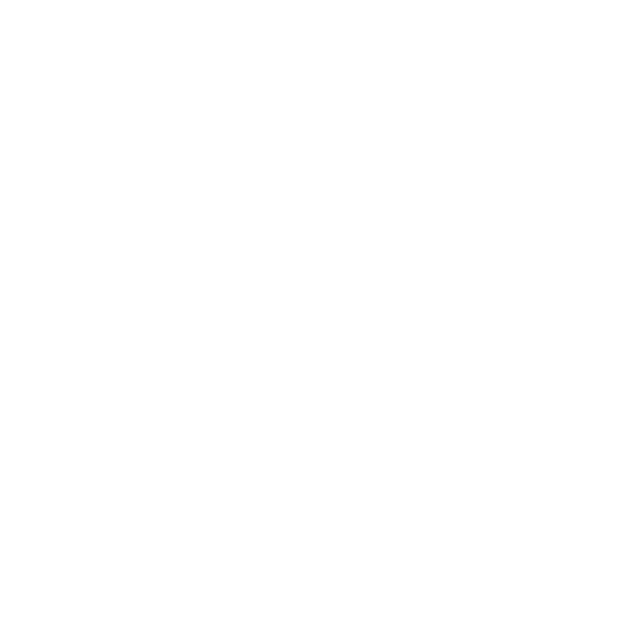
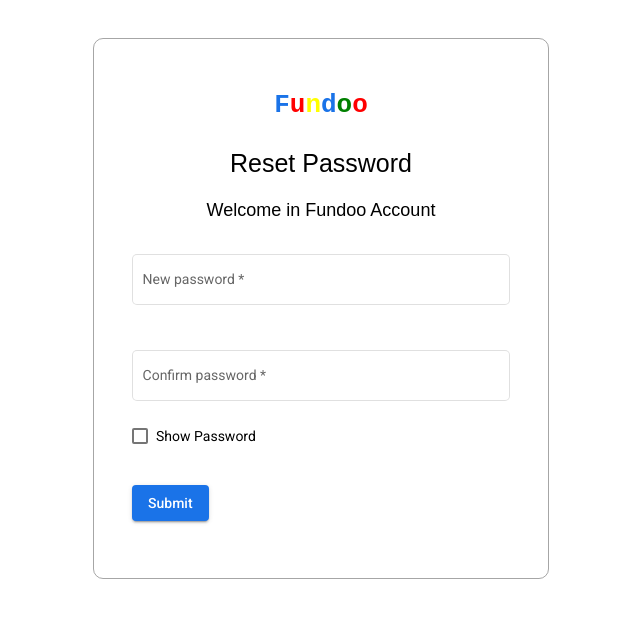
Before and after one commit to kmrshubham123/Fundoo, an Angular app in the folder fundoo/: page /resetpassword/1 in a window 1280 px wide. Before the commit this address led to /. Shown: the top 618 px of the page, without its empty margins (319-959 px from the left). Built offline with nearby package versions, Linux system fonts and the light colour scheme.

Commit message:
[Kumar Shubham]Refactor:OnSubmit event add in button and api calling

```diff
--- a/fundoo/src/app/Component/forgot-password/forgot-password.component.html
+++ b/fundoo/src/app/Component/forgot-password/forgot-password.component.html
@@ -25,7 +25,7 @@
 
     <div class="Button">
         <button mat-button >Try another way</button>
-        <button mat-raised-button>Submit</button>
+        <button (click)="onSubmit()"  mat-raised-button>Submit</button>
     </div>
  </form>
 </div>
--- a/fundoo/src/app/Component/forgot-password/forgot-password.component.ts
+++ b/fundoo/src/app/Component/forgot-password/forgot-password.component.ts
@@ -1,6 +1,6 @@
 import { Component, OnInit } from '@angular/core';
 import { FormBuilder, FormGroup, Validators } from '@angular/forms';
-
+import { UserService } from '../../services/userService/user.service';
 @Component({
   selector: 'app-forgot-password',
   templateUrl: './forgot-password.component.html',
@@ -11,7 +11,7 @@
   forgotPasswordForm! : FormGroup;
 
 
-  constructor(private formBuilder: FormBuilder) { }
+  constructor(private formBuilder: FormBuilder , private userService : UserService ) { }
 
   ngOnInit() {
     this.forgotPasswordForm = this.formBuilder.group({
@@ -21,6 +21,24 @@
     });
   }
 
+  onSubmit(){
+    console.log("onsubmit function is calling  " , this.forgotPasswordForm.value);
+    let request ={
+
+      email: this.forgotPasswordForm.value.email,
+
+
+    }
+    console.log(request)
+    this.userService.forgotUser(request).subscribe((response:any)=>{
+      console.log(response);
+
+    }, (error:any) => {
+      console.log(error);
+
+    })
+  }
+
   // convenience getter for easy access to form fields
   get f() { return this.forgotPasswordForm.controls; }
 
--- a/fundoo/src/app/Component/login/login.component.html
+++ b/fundoo/src/app/Component/login/login.component.html
@@ -29,9 +29,12 @@
         <div class="Form-bar2">
             <mat-form-field appearance="outline" class="PasswordForgot">
                 <mat-label>Password</mat-label>
-                <input matInput formControlName="password" placeholder="Password">
+                <input type="password" matInput formControlName="password" placeholder="Password">
                 <mat-error>Password required</mat-error>
             </mat-form-field>
+            <div class="checkbox">
+                <mat-checkbox class="box">Show Password</mat-checkbox>
+            </div>
         </div>
 
         <div class="resetBtn2">
@@ -43,7 +46,7 @@
         </div>
         <div class=" footer-button">
             <button mat-button class="creatbtn" routerLink="/registration">Create account</button>
-            <button mat-raised-button class="Submitbtn">Submit</button>
+            <button (click)="onSubmit()" mat-raised-button class="Submitbtn">Submit</button>
         </div>
     </form>
 </div>
--- a/fundoo/src/app/Component/login/login.component.ts
+++ b/fundoo/src/app/Component/login/login.component.ts
@@ -1,5 +1,6 @@
 import { Component, OnInit } from '@angular/core';
 import { FormBuilder, FormGroup, Validators } from '@angular/forms';
+import { UserService } from '../../services/userService/user.service';
 
 @Component({
   selector: 'app-login',
@@ -11,7 +12,7 @@
   loginForm! : FormGroup;
 
 
-  constructor(private formBuilder: FormBuilder) { }
+  constructor(private formBuilder: FormBuilder , private userService : UserService) { }
 
   ngOnInit() {
     this.loginForm = this.formBuilder.group({
@@ -22,6 +23,25 @@
     });
   }
 
+  onSubmit(){
+    console.log("onsubmit function is calling",this.loginForm.value);
+    let request ={
+      email:this.loginForm.value.email,
+      password:this.loginForm.value.password,
+
+    }
+    console.log(request)
+    this.userService.loginUser(request).subscribe((response:any)=>{
+      console.log(response)
+
+
+
+    },(error:any) =>{
+      console.log(error)
+
+    })
+  }
+
   // convenience getter for easy access to form fields
   get f() { return this.loginForm.controls; }
 
--- a/fundoo/src/app/Component/registration/registration.component.html
+++ b/fundoo/src/app/Component/registration/registration.component.html
@@ -43,13 +43,14 @@
             <div class="Password-Confirm" fxLayoutGap="15px">
                 <mat-form-field appearance="outline" class="Password">
                     <mat-label>Password</mat-label>
-                    <input matInput formControlName="password" placeholder="Password">
+                    <input type="password" matInput formControlName="password" placeholder="Password">
                     <mat-error>Password required</mat-error>
                 </mat-form-field>
 
                 <mat-form-field appearance="outline" class="Confirm">
                     <mat-label>Confirm</mat-label>
-                    <input matInput formControlName="confirmPassword" placeholder="Confirm">
+                    <input type="password" matInput formControlName="confirmPassword" placeholder="Confirm">
+                    <mat-error></mat-error>
                 </mat-form-field>
 
             </div>
--- a/fundoo/src/app/Component/registration/registration.component.ts
+++ b/fundoo/src/app/Component/registration/registration.component.ts
@@ -1,5 +1,6 @@
 import { Component, OnInit } from '@angular/core';
 import { FormBuilder, FormGroup, Validators } from '@angular/forms';
+import { UserService } from '../../services/userService/user.service';
 
 
 
@@ -14,7 +15,8 @@
   registerForm! : FormGroup;
 
 
-  constructor(private formBuilder: FormBuilder) { }
+
+  constructor(private formBuilder: FormBuilder, private userService:UserService)  { }
 
   ngOnInit() {
     this.registerForm = this.formBuilder.group({
@@ -27,6 +29,27 @@
     });
   }
 
+  onSubmit(){
+    console.log("onsubmit function is calling  " , this.registerForm.value);
+    let request ={
+      firstName: this.registerForm.value.firstName,
+      lastName:this.registerForm.value.lastName,
+      email:this.registerForm.value.email,
+      password:this.registerForm.value.password,
+      confirmPassword:this.registerForm.value.confirmPassword,
+      service:"advance"
+
+    }
+    console.log(request)
+    this.userService.registerUser(request).subscribe((response:any)=>{
+      console.log(response);
+
+    }, (error:any) => {
+      console.log(error);
+
+    })
+  }
+
   // convenience getter for easy access to form fields
   get f() { return this.registerForm.controls; }
 
--- a/fundoo/src/app/Component/resetpassword/resetpassword.component.html
+++ b/fundoo/src/app/Component/resetpassword/resetpassword.component.html
@@ -18,22 +18,25 @@
         <div class="Form-bar">
             <mat-form-field appearance="outline" class="password">
                 <mat-label>New password</mat-label>
-                <input matInput formControlName="password" placeholder="New password">
+                <input type="password" matInput formControlName="password" placeholder="New password">
                 <mat-error>Password required</mat-error>
             </mat-form-field>
         </div>
 
         <div class="Form-bar2">
-            <mat-form-field appearance="outline" class="confirm-password">
+            <mat-form-field appearance="outline" class="confirm-password" id="confirmPassword">
                 <mat-label>Confirm password</mat-label>
-                <input matInput formControlName="confirmPassword" placeholder="Confirm password">
+                <input  type="password" matInput formControlName="confirmPassword" placeholder="Confirm password">
                 <mat-error>Password required</mat-error>
             </mat-form-field>
+            <div class="checkbox">
+                <mat-checkbox (click)="showPassword()" class="box">Show Password</mat-checkbox>
+            </div>
         </div>
 
         <div class=" footer-button">
-            <button mat-button class="creatbtn" routerLink="/login">Sign In</button>
-            <button mat-raised-button class="Nextbtn">Submit</button>
+            <!-- <button mat-button class="creatbtn" routerLink="/login">Sign In</button> -->
+            <button (click)="onSubmit()" mat-raised-button class="Nextbtn">Submit</button>
         </div>
     </form>
 </div>
--- a/fundoo/src/app/Component/resetpassword/resetpassword.component.ts
+++ b/fundoo/src/app/Component/resetpassword/resetpassword.component.ts
@@ -1,5 +1,7 @@
 import { Component, OnInit } from '@angular/core';
 import { FormBuilder, FormGroup, Validators } from '@angular/forms';
+import { UserService } from '../../services/userService/user.service';
+import {ActivatedRoute} from '@angular/router';
 
 @Component({
   selector: 'app-resetpassword',
@@ -9,8 +11,8 @@
 export class ResetpasswordComponent implements OnInit {
 
 resetpasswordForm!:FormGroup
-
-constructor(private formBuilder: FormBuilder) { }
+token:any
+constructor(private formBuilder: FormBuilder, private userService : UserService , private activatedRoute:ActivatedRoute) { }
 
 ngOnInit() {
   this.resetpasswordForm = this.formBuilder.group({
@@ -20,7 +22,34 @@
 
   });
 }
+onSubmit(){
+  this.token = this.activatedRoute.snapshot.paramMap.get('token')           //token same as app-routing
+  console.log(this.token);
 
+
+  localStorage.setItem('token',this.token)
+
+
+
+  console.log("onsubmit function is calling  " , this.resetpasswordForm.value);
+  let request ={
+
+    newPassword:this.resetpasswordForm.value.password
+
+  }
+  console.log(request)
+  this.userService.resetpasswordUser(request,this.token).subscribe((response:any)=>{
+    console.log(response);
+
+  }, (error:any) => {
+    console.log(error);
+
+  })
+}
+
+showPassword(){
+let confirmPassword=document.getElementById('confirmPassword');
+}
 // convenience getter for easy access to form fields
 get f() { return this.resetpasswordForm.controls; }
 
--- a/fundoo/src/app/app-routing.module.ts
+++ b/fundoo/src/app/app-routing.module.ts
@@ -11,7 +11,7 @@
   {path:'registration',component:RegistrationComponent},
   {path:'login',component:LoginComponent},
   {path:'forgot-password',component:ForgotPasswordComponent},
-  {path:'resetpassword',component:ResetpasswordComponent}
+  {path:'resetpassword/:token',component:ResetpasswordComponent}
 ];
 
 @NgModule({
--- a/fundoo/src/app/app.module.ts
+++ b/fundoo/src/app/app.module.ts
@@ -13,6 +13,8 @@
 import { FlexLayoutModule } from '@angular/flex-layout';
 import { ForgotPasswordComponent } from './Component/forgot-password/forgot-password.component';
 import { ResetpasswordComponent } from './Component/resetpassword/resetpassword.component';
+import { HttpClientModule } from '@angular/common/http';
+import {MatCheckboxModule} from '@angular/material/checkbox';
 
 
 
@@ -29,7 +31,7 @@
     BrowserModule,
     AppRoutingModule,
     BrowserAnimationsModule,MatFormFieldModule,MatButtonModule,MatInputModule,
-    ReactiveFormsModule,FormsModule,FlexLayoutModule
+    ReactiveFormsModule,FormsModule,FlexLayoutModule,HttpClientModule,MatCheckboxModule
 
   ],
   providers: [],
--- a/fundoo/src/environments/environment.ts
+++ b/fundoo/src/environments/environment.ts
@@ -3,7 +3,8 @@
 // The list of file replacements can be found in `angular.json`.
 
 export const environment = {
-  production: false
+  production: false,
+  BaseUrl : 'http://fundoonotes.incubation.bridgelabz.com/api'
 };
 
 /*
```
Also changed, not shown: fundoo/src/app/services/userService/user.service.ts (+18 -4 lines).
